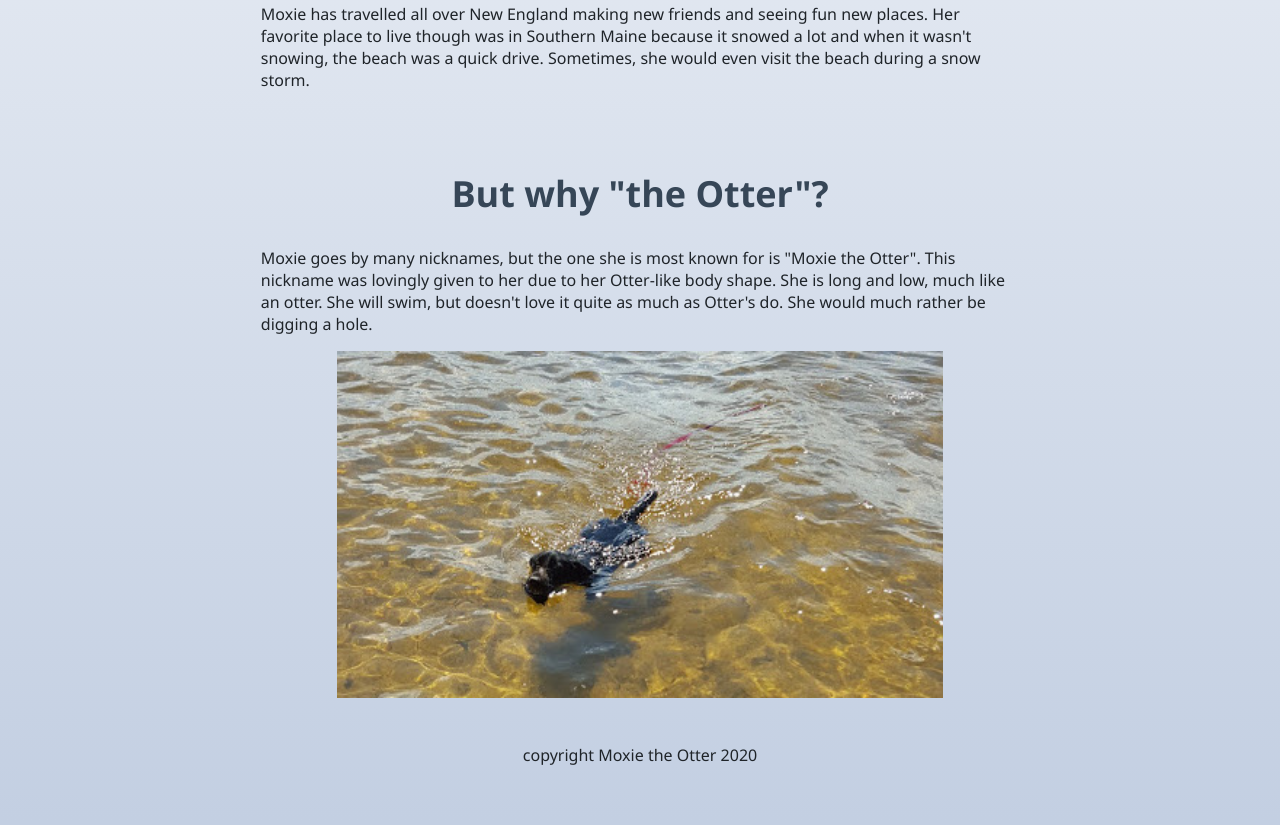
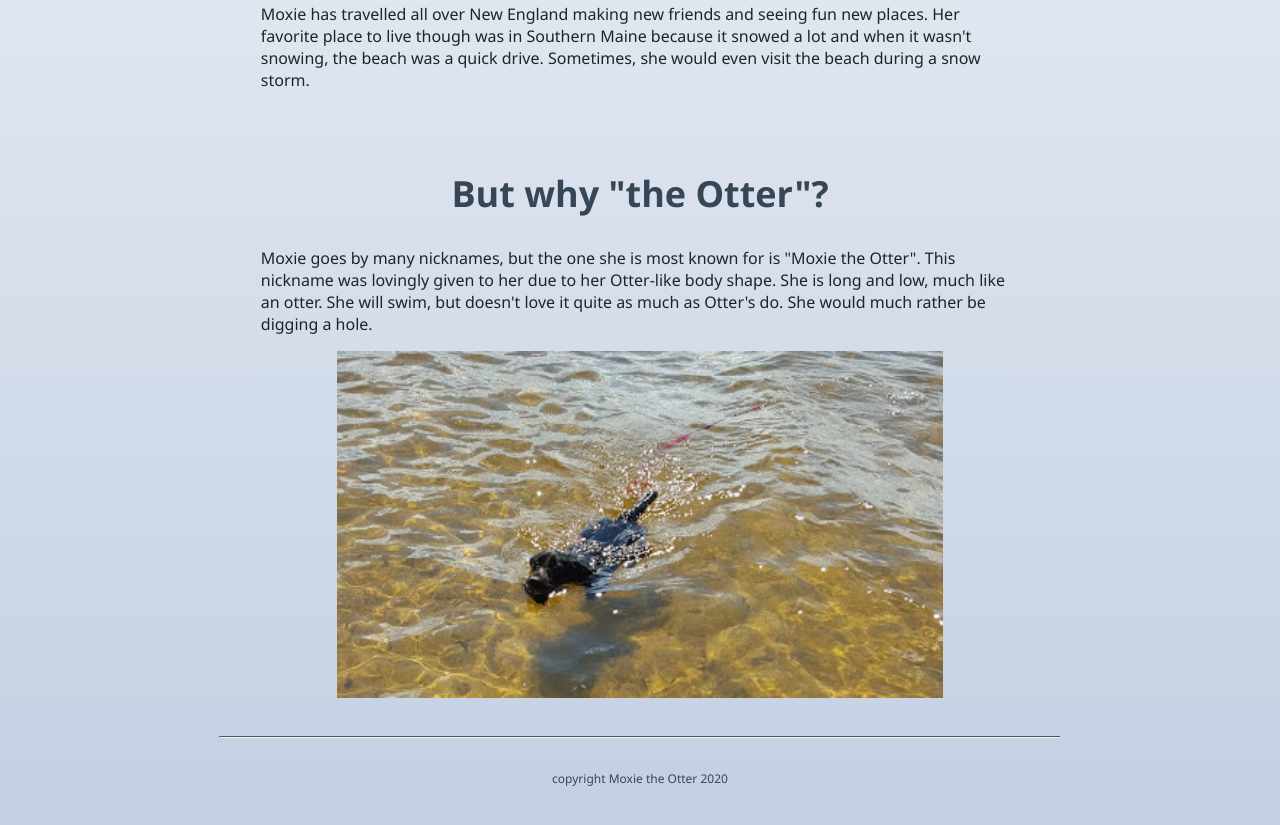
Before and after one commit to brobertson1/moxie, a plain HTML site: page about.html in a window 1280 px wide. Shown: the part 873-1698 px from the top of the page. Drawn offline with Linux system fonts and the light colour scheme.

Commit message:
added footer styles

```diff
--- a/about.html
+++ b/about.html
@@ -56,9 +56,10 @@
     </div>
 
              <!--footer-->
-<div class="footer">
-    <p>copyright Moxie the Otter 2020</p>
-    </div>
+             <div class="footer">
+                <hr>
+            <p class="footer-text">copyright Moxie the Otter 2020</p>
+            </div>
 
 
     </body>
--- a/styles.css
+++ b/styles.css
@@ -8,6 +8,11 @@ body {
 .container{
     margin: auto;
     width: 60%;
+}
+
+hr{
+    border-top: .25px solid rgb(76, 88, 97);
+    width: 70%;
 }
 
 
@@ -38,6 +43,9 @@ h3{
     padding-top: 3rem;
 }
 
+
+
+
 .h3-table{
     padding-left: 20px;
 }
@@ -50,10 +58,19 @@ h3{
     font-weight: 100;
     text-align: center;
 }
+
+
 p{
     font-family: 'Segoe UI', Tahoma, Geneva, Verdana, sans-serif;
     color: rgb(31, 36, 41);
     font-size: 1rem;
+}
+
+.footer-text{
+    font-family: 'Segoe UI', Tahoma, Geneva, Verdana, sans-serif;
+    color: rgb(54, 70, 87);
+    font-size: .750rem;
+    padding-top: 20px;
 }
 
 .footer{
@@ -97,7 +114,7 @@ p{
     margin: 0;
     padding: 0;
     overflow: hidden;
-    background-color: #333;
+    background-color: rgb(35, 40, 43);
     position: fixed;
     top: 0;
     width: 100%;
```
Also changed, not shown: gallery.html (+4 -3 lines), index.html (+3 -1 lines).
